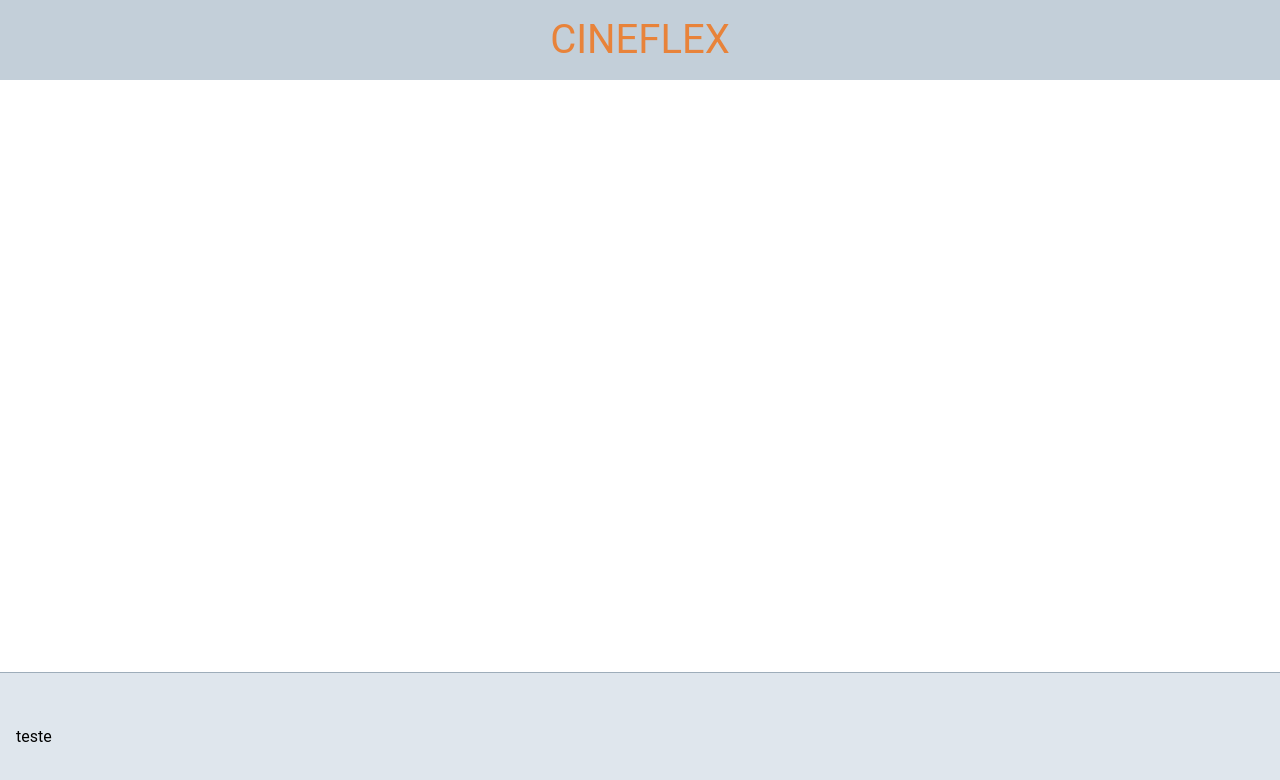
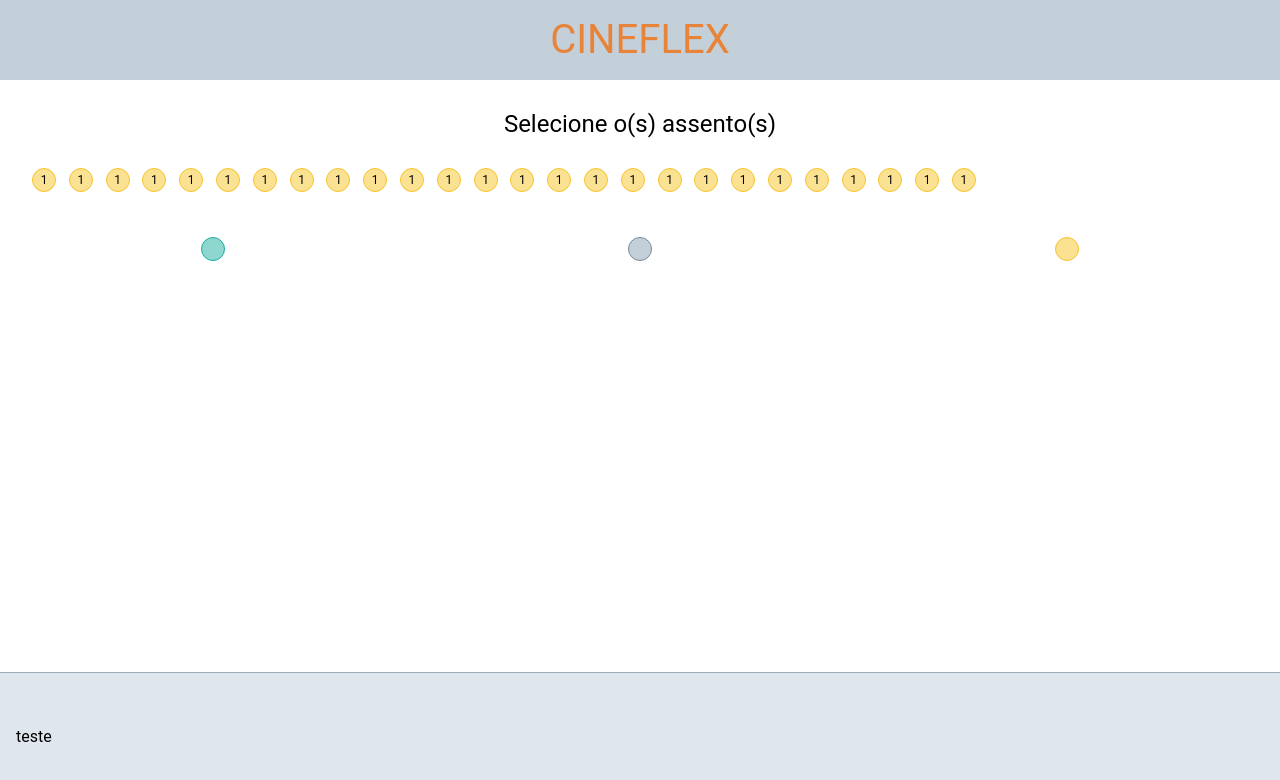
Before and after one commit to CGarcia000/projeto9-cineflex, a React (Create React App) app: page /2 in a window 1280 px wide. Before the commit this address had no page. Shown: the top 780 px of the page. Built offline with nearby package versions, Linux system fonts and the light colour scheme.

Commit message:
Implementação página seleção de sessão

```diff
--- a/public/index.html
+++ b/public/index.html
@@ -3,7 +3,7 @@
   <head>
     <meta charset="utf-8" />
     <meta name="viewport" content="width=device-width, initial-scale=1" />
-    <title>React App</title>
+    <title>Cineflix</title>
   </head>
   <body>
     <noscript>You need to enable JavaScript to run this app.</noscript>
--- a/src/Components/App.js
+++ b/src/Components/App.js
@@ -6,6 +6,8 @@ import GlobalStyle from "../assets/css/GloballStyle"
 import FontStyles from "../assets/css/FontStyles"
 
 import { MovieSelection } from './MovieSelection'
+import { ScheduleSession } from './ScheduleSession'
+import { ScheduleSeat } from './ScheduleSeat'
 import { Header } from './Header'
 import { Footer } from './Footer'
 
@@ -22,6 +24,8 @@ export default function App() {
             <BrowserRouter>
                 <Routes>
                     <Route path="/" element={<MovieSelection />} />
+                    <Route path="/1" element={<ScheduleSession />} />
+                    <Route path="/2" element={<ScheduleSeat />} />
 
 
                 </Routes>
--- /dev/null
+++ b/src/Components/ScheduleSeat/Seat.js
@@ -0,0 +1,27 @@
+import styled from "styled-components";
+
+
+export function Seat() {
+    return(
+        <>
+           <SeatButton isAvaliable={false}>
+                {1}
+           </SeatButton>
+        </>
+    );
+}
+
+const SeatButton = styled.div`
+    margin-right: 0.8rem;
+    margin-bottom: 0.8rem;
+    display: flex;
+    align-items: center;
+    justify-content: center;
+    cursor: pointer;
+    width: 1.5rem;
+    height: 1.5rem;
+    border-radius: 1rem;
+    font-size: 12px;
+    background-color: ${props => props.isAvaliable ? '#c3cfd9' : '#FBE192' };
+    border: 1px solid ${props => props.isAvaliable ? '#7B8B99' : '#F7C52B' };
+`
--- /dev/null
+++ b/src/Components/ScheduleSeat/index.js
@@ -0,0 +1,88 @@
+import styled from "styled-components";
+
+import { Seat } from "./Seat";
+
+export function ScheduleSeat () {
+    return(
+        <>
+            <Title>
+                Selecione o(s) assento(s)
+            </Title>
+
+            <Seats>
+                <Seat />
+                <Seat />
+                <Seat />
+                <Seat />
+                <Seat />
+                <Seat />
+                <Seat />
+                <Seat />
+                <Seat />
+                <Seat />
+                <Seat />
+                <Seat />
+                <Seat />
+                <Seat />
+                <Seat />
+                <Seat />
+                <Seat />
+                <Seat />
+                <Seat />
+                <Seat />
+                <Seat />
+                <Seat />
+                <Seat />
+                <Seat />
+                <Seat />
+                <Seat />
+
+            </Seats>
+            <SeatLegend>
+                <div className="Selected"></div>
+                <div></div>
+                <div className="NA"></div>
+            </SeatLegend>
+        </>
+    );
+}
+
+
+const Title = styled.div`
+    text-align: center;
+    font-size: 1.5rem;
+`;
+
+const Seats = styled.div`
+    display: flex;
+    justify-content: left;
+    flex-wrap: wrap;
+    margin: 2rem;
+`;
+
+const SeatLegend = styled.div`
+    display: flex;
+    margin: 1rem 0;
+    justify-content: space-around;
+
+    div {
+        display: flex;
+        align-items: center;
+        justify-content: center;
+        width: 1.5rem;
+        height: 1.5rem;
+        border-radius: 1rem;
+        background-color: #c3cfd9;
+        border: 1px solid #7b8b99;
+    }
+
+    .NA {
+        background-color: #FBE192;
+        border: 1px solid #F7C52B;
+    }
+
+    .Selected {
+        background-color: #8DD7CF;
+        border: 1px solid #1aae9e;
+    }
+`
--- /dev/null
+++ b/src/Components/ScheduleSession/DaySession.js
@@ -0,0 +1,43 @@
+import styled from "styled-components";
+
+
+export function DaySession() {
+    return (
+        <>
+            <Day>
+                {'Quinta-feira'} - {'24/06/2021'}
+            </Day>
+
+            <ButtonsSessionHour>
+                {/* Colocar link no button */}
+                <button>{'15:00'}</button>
+                <button>{'15:00'}</button>
+            </ButtonsSessionHour>
+
+        </>
+    );
+}
+
+const Day = styled.div`
+    font-size: 1.25rem;
+    margin: 1.5rem
+`
+
+const ButtonsSessionHour = styled.div`
+    display: flex;
+    justify-content: left;
+    margin-top: 1.5rem;
+    margin-left: 0.5rem;
+
+
+    button{
+        margin-left: 1rem;
+        width: 4.5rem;
+        height: 2.5rem;
+        color: white;
+        background-color: #E8833A;
+        border: none;
+        border-radius: 3px;
+        cursor: pointer;
+    }
+`
--- /dev/null
+++ b/src/Components/ScheduleSession/index.js
@@ -0,0 +1,23 @@
+import styled from "styled-components";
+
+import { DaySession } from './DaySession';
+
+
+export function ScheduleSession () {
+    return(
+        <>
+            <Title>
+                Selecione o horário
+            </Title>
+
+            <DaySession />
+            <DaySession />
+
+        </>
+    );
+}
+
+const Title = styled.div`
+    text-align: center;
+    font-size: 1.5rem;
+`;
```
Also changed, not shown: src/Components/MovieSelection/Movie.js (line endings or trailing spaces).
